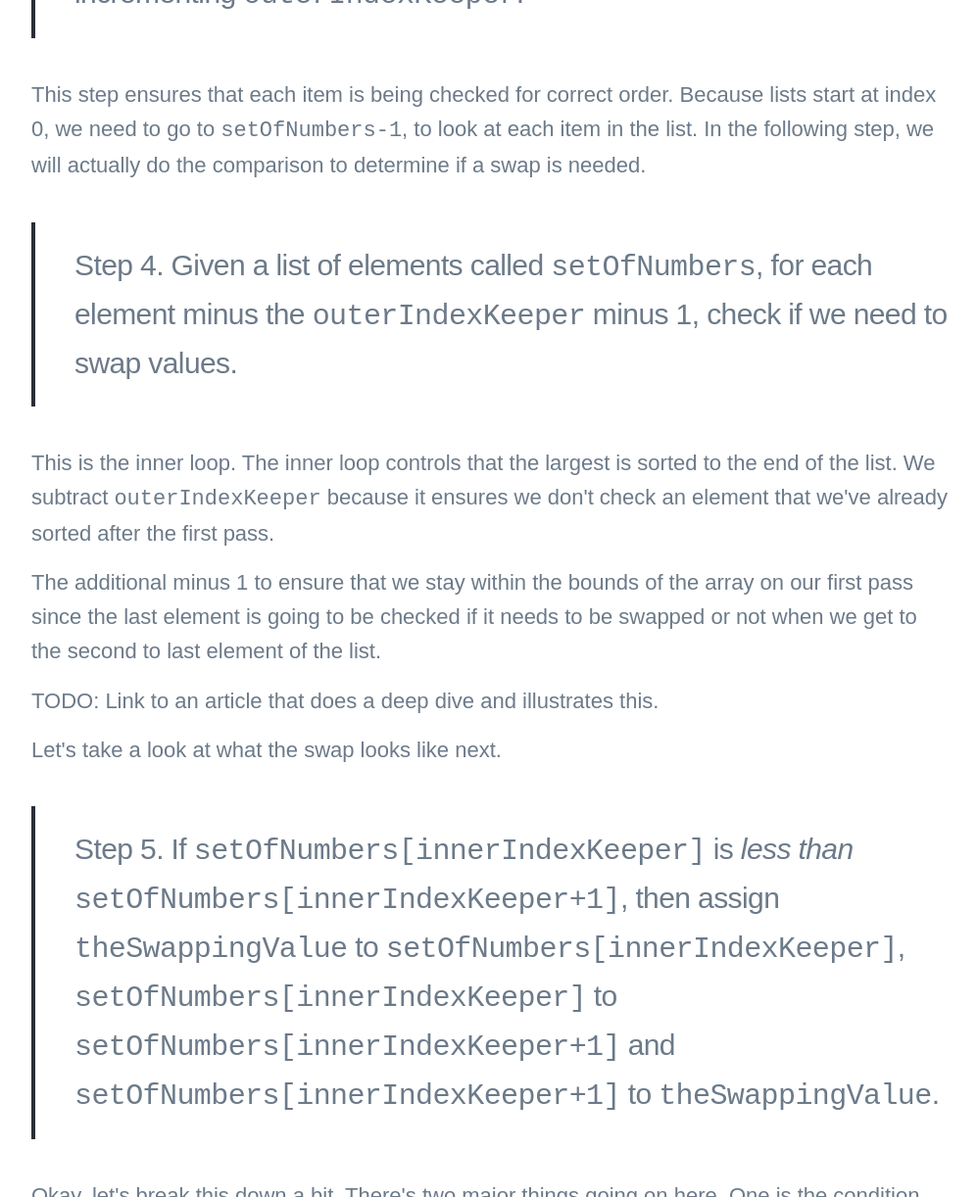
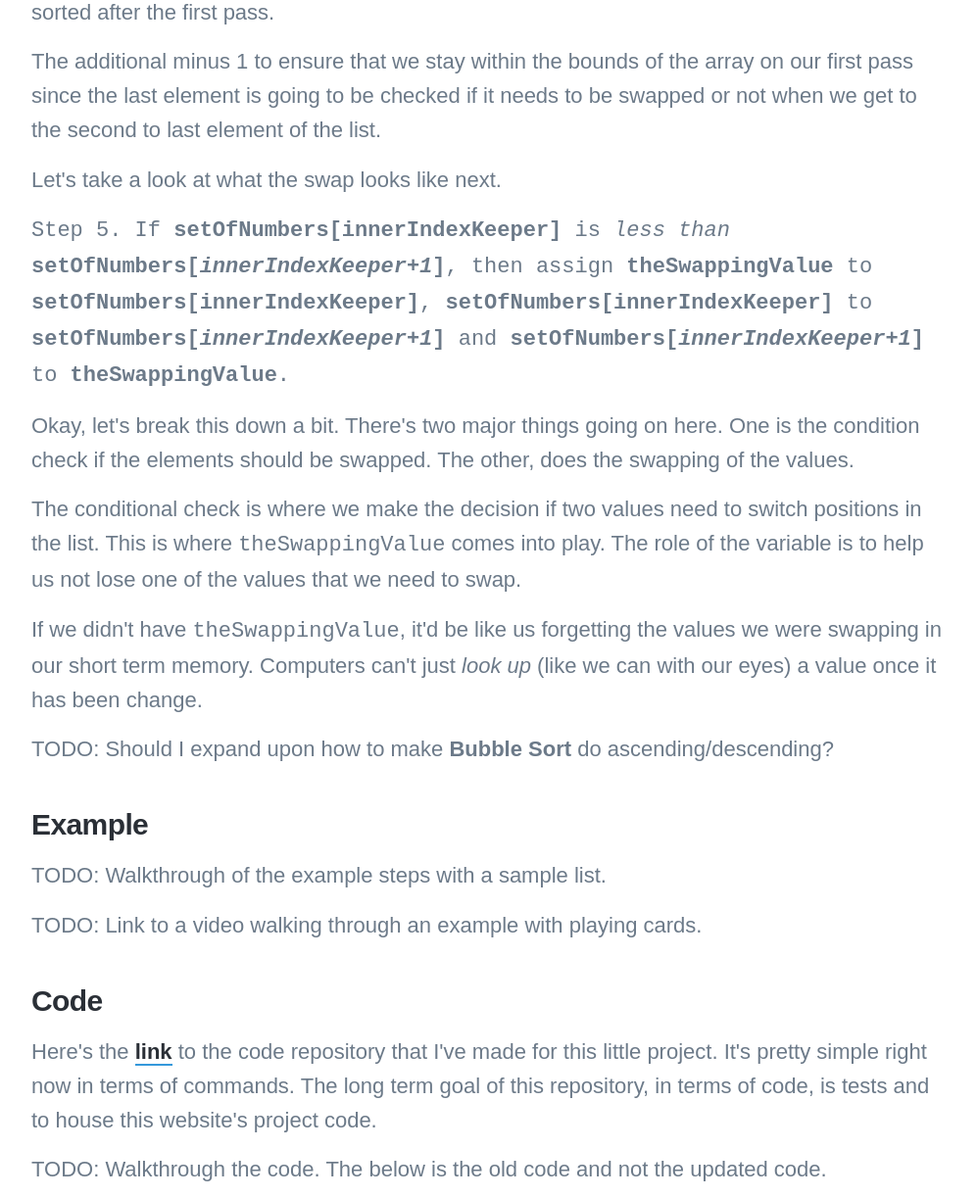
Before and after one commit to pmcavoy89/bubble-sort, a Jekyll site: the page built from docs/index.html, in a window 1280 px wide and 1400 px high, scrolled down 2942 px, cut to the strip 0-1222 px from the top of the window. Shown: the whole strip at 98% size, without its empty margins (138-1136 px from the left). Built offline with Jekyll 4.4.1, drawn with Linux system fonts in a browser that asks for light colours; nearby versions of some CDN libraries; some web fonts are replaced.

```diff
--- a/docs/index.html
+++ b/docs/index.html
@@ -73,15 +73,20 @@ featured_image: /images/bubble-sort.jpg
             <h3>
                 Pseudo-code
             </h3>
-            <blockquote>
-                Step 1. Given an unordered list, ex. <code>[ 10, 9, 8, 7, 6, 5, 4, 3, 2, 1 ]</code>, call it <code>setOfNumbers</code>.
-            </blockquote>
+            <p>
+                <code>
+                    Step 1. Given an unordered list, ex. <code>[ 10, 9, 8, 7, 6, 5, 4, 3, 2, 1 ]</code>, call it <code>setOfNumbers</code>.
+                </code>
+            </p>
             <p>
                 So this can be any unordered list. I use the above list as an example to easily demonstrate the <b>Bubble Sort</b> algorithm.
             </p>
-            <blockquote>
-                Step 2. Create three variables called; <code>outerIndexKeeper</code>, <code>innerIndexKeeper</code>, and <code>theSwappingValue</code>. Set both indexKeepers to start at the first element in the list.
-            </blockquote>
+            <p>
+                <code>
+                    Step 2. Create three variables called; <b>outerIndexKeeper</b>, <b>innerIndexKeeper</b>, and
+                    <b>theSwappingValue</b>. Set both indexKeepers to start at the first element in the list.
+                </code>
+            </p>
             <p>
                 <code>outerIndexKeeper</code> and <code>innerIndexKeeper</code>: start at the first index, zero (0), for both variables because that's where most array indices start in programming languages.
             </p>
@@ -94,15 +99,19 @@ featured_image: /images/bubble-sort.jpg
             <p>
                 <b><code>Note</code></b>: If we wanted this to be in descending order, we'd check if the higher index's value is greater
             </p>
-            <blockquote>
-                Step 3. Given a list of elements called <code>setOfNumbers</code>, for each element in the list check to make sure it is in the right order, incrementing <code>outerIndexKeeper</code>.
-            </blockquote>
+            <p>
+                <code>
+                    Step 3. Given a list of elements called <b>setOfNumbers</b>, for each element in the list check to make sure it is in the right order, incrementing <b>outerIndexKeeper</b>.
+                </code>
+            </p>
             <p>
                 This step ensures that each item is being checked for correct order. Because lists start at index 0, we need to go to <code>setOfNumbers-1</code>, to look at each item in the list. In the following step, we will actually do the comparison to determine if a swap is needed.
             </p>
-            <blockquote>
-                Step 4. Given a list of elements called <code>setOfNumbers</code>, for each element minus the <code>outerIndexKeeper</code> minus 1, check if we need to swap values.
-            </blockquote>
+            <p>
+                <code>
+                    Step 4. Given a list of elements called <b>setOfNumbers</b>, for each element minus the <b>outerIndexKeeper</b> minus 1, check if we need to swap values.
+                </code>
+            </p>
             <p>
                 This is the inner loop. The inner loop controls that the largest is sorted to the end of the list. We subtract <code>outerIndexKeeper</code> because it ensures we don't check an element that we've already sorted after the first pass.
             </p>
@@ -110,14 +119,13 @@ featured_image: /images/bubble-sort.jpg
                 The additional minus 1 to ensure that we stay within the bounds of the array on our first pass since the last element is going to be checked if it needs to be swapped or not when we get to the second to last element of the list.
             </p>
             <p>
-                TODO: Link to an article that does a deep dive and illustrates this.
+                Let's take a look at what the swap looks like next.
             </p>
             <p>
-                Let's take a look at what the swap looks like next.
+                <code>
+                    Step 5. If <b>setOfNumbers[innerIndexKeeper]</b> is <em>less than</em> <b>setOfNumbers[<em>innerIndexKeeper+1</em>]</b>, then assign <b>theSwappingValue</b> to <b>setOfNumbers[innerIndexKeeper]</b>, <b>setOfNumbers[innerIndexKeeper]</b> to <b>setOfNumbers[<em>innerIndexKeeper+1</em>]</b> and <b>setOfNumbers[<em>innerIndexKeeper+1</em>]</b> to <b>theSwappingValue</b>.
+                </code>
             </p>
-            <blockquote>
-                Step 5. If <code>setOfNumbers[innerIndexKeeper]</code> is <em>less than</em> <code>setOfNumbers[innerIndexKeeper+1]</code>, then assign <code>theSwappingValue</code> to <code>setOfNumbers[innerIndexKeeper]</code>, <code>setOfNumbers[innerIndexKeeper]</code> to <code>setOfNumbers[innerIndexKeeper+1]</code> and <code>setOfNumbers[innerIndexKeeper+1]</code> to <code>theSwappingValue</code>.
-            </blockquote>
             <p>
                 Okay, let's break this down a bit. There's two major things going on here. One is the condition check if the elements should be swapped. The other, does the swapping of the values.
             </p>
```
Also changed, not shown: bubble-sort.js (+8 -6 lines), bubble-sort.spec.js (added, +27 -0 lines), docs/_pages/features.md (+2 -0 lines), package.json (+4 -3 lines), 2 other files.
